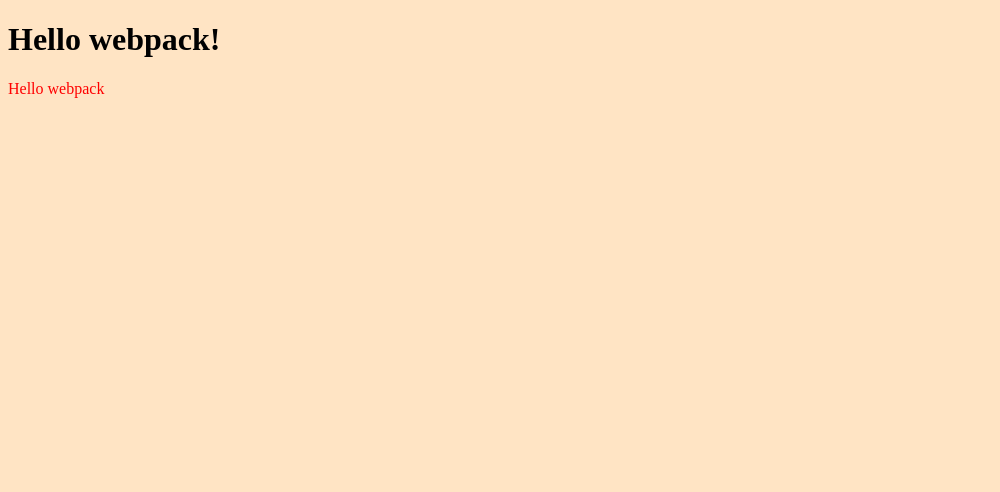
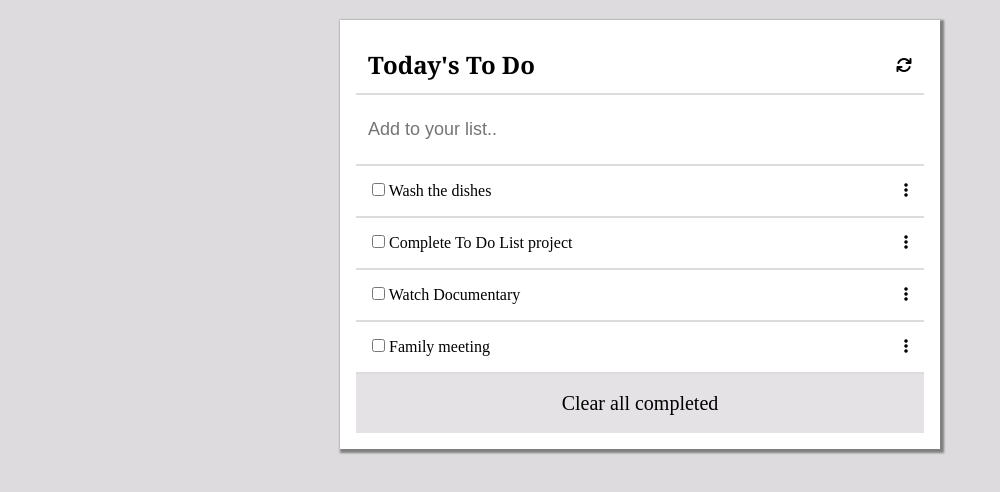
Before and after one commit to principlebrothers/To-do-list, a website built with webpack: page src/index.html in a window 1280 px wide. Shown: the whole page, without its empty margins (0-1000 px from the left). Built offline with nearby package versions, Linux system fonts and the light colour scheme.

Commit message:
Add styles, design the to do list dynamically in javacript

```diff
--- a/src/index.html
+++ b/src/index.html
@@ -3,9 +3,24 @@
 <head>
     <meta charset="UTF-8">
     <meta name="viewport" content="width=device-width, initial-scale=1.0">
-    <title>Wbpack Exercise</title>
+    <link rel="stylesheet" href="https://cdnjs.cloudflare.com/ajax/libs/font-awesome/6.1.1/css/all.min.css" integrity="sha512-KfkfwYDsLkIlwQp6LFnl8zNdLGxu9YAA1QvwINks4PhcElQSvqcyVLLD9aMhXd13uQjoXtEKNosOWaZqXgel0g==" crossorigin="anonymous" referrerpolicy="no-referrer" />
+    <title>To Do List</title>
 </head>
 <body>
-    <h1>Hello webpack!</h1>
+    <section class="main-page">
+        <div class="header">
+            <h2 class="header-text">Today's To Do</h2>
+            <i class="fa-solid fa-arrows-rotate fa-icon"></i>
+        </div>
+        <div class="input-container">
+            <label for="userInput" class="userInput"></label>
+        <input name="userInput" id="userInput" placeholder="Add to your list.."/>
+        </div>
+        <div class="todo-container"></div>
+        <div class="clearAll">
+            <p class="clear">Clear all completed</p>
+        </div>
+
+    </section>
 </body>
 </html>
--- a/src/index.js
+++ b/src/index.js
@@ -1,14 +1,47 @@
 import _ from 'lodash';
 import './style.css';
 
-function component() {
-  const element = document.createElement('div');
+const items = [
+  {
+    description: 'Wash the dishes',
+    completed: false,
+    index: 1,
+  },
+  {
+    description: 'Complete To Do List project',
+    completed: false,
+    index: 2,
+  },
+  {
+    description: 'Watch Documentary ',
+    completed: false,
+    index: 3,
+  },
+  {
+    description: 'Family meeting',
+    completed: false,
+    index: 4,
+  },
+];
 
-  // Lodash, now imported by this script
-  element.innerHTML = _.join(['Hello', 'webpack'], ' ');
-  element.classList.add('hello');
+const createList = () => {
+  const listContainer = document.querySelector('.todo-container');
+  const unorderedList = document.createElement('ul');
+  unorderedList.classList.add('listItems');
+  listContainer.appendChild(unorderedList);
 
-  return element;
-}
-
-document.body.appendChild(component());
+  items.forEach((task) => {
+    const list = document.createElement('li');
+    list.classList.add('list');
+    list.innerHTML = `
+    <div class='task-container'>
+      <div class='task'>
+        <input class="checkbox" type="checkbox"/>
+        <label id="${task.index}" class="label">${task.description}</label>
+      </div>
+      <i class="fa-solid fa-ellipsis-vertical fa-icon"></i>
+    </div>`;
+    unorderedList.appendChild(list);
+  });
+};
+createList();
--- a/src/style.css
+++ b/src/style.css
@@ -1,7 +1,65 @@
-.hello {
-  color: red;
+*{
+  margin: 0;
+  padding: 0;
+  box-sizing: border-box;
 }
 
 body {
-  background-color: bisque;
+  background-color: #dddbdd;
 }
+
+.main-page {
+  margin: 20px auto;
+  max-width: 600px;
+  background-color: #fff;
+  box-shadow: 2px 2px 2px 2px gray;
+  height: 100%;
+  padding: 16px;
+}
+
+.header {
+  display: flex;
+  justify-content: space-between;
+  align-items: center;
+  border-bottom: 2px solid #dddbdd;
+  padding: 12px;
+}
+
+.header-text {
+  font-family: Georgia, 'Times New Roman', Times, serif;
+}
+
+.input-container {
+  border-bottom: 2px solid #dddbdd;
+}
+
+#userInput {
+  padding: 12px;
+  margin: 12px 12px 12px 0px;
+  width: 100%;
+  border: none;
+  font-size: 18px;
+}
+
+/* Task Section */
+.task-container {
+  display: flex;
+  justify-content: space-between;
+  border-bottom: 2px solid #dddbdd;
+  padding: 16px;
+}
+
+.list {
+  list-style-type: none;
+}
+
+.clearAll {
+  display: flex;
+  justify-content: center;
+  padding: 18px;
+  background-color: #E4E2E4;
+}
+
+.clear {
+  font-size: 20px;
+}
--- a/webpack.config.js
+++ b/webpack.config.js
@@ -12,7 +12,8 @@ module.exports = {
   },
   plugins: [
     new HtmlWebpackPlugin({
-      title: 'Development',
+      title: 'To Do List',
+      template: './src/index.html'
     }),
   ],
   output: {
```
Also changed, not shown: dist/index.html, 1 other file.
